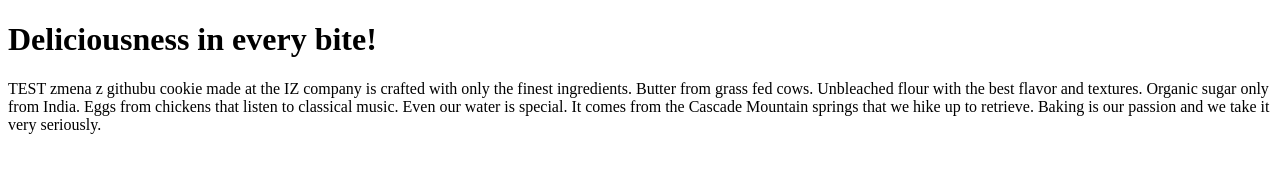
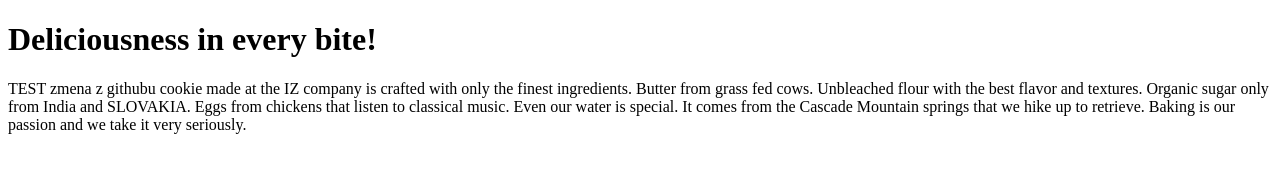
Before and after one commit to dobby2929/testGITbash, a plain HTML site: page index.htm in a window 1280 px wide. Drawn offline with Linux system fonts and the light colour scheme.

Commit message:
Update index.htm

```diff
--- a/index.htm
+++ b/index.htm
@@ -4,7 +4,7 @@
 
 <h1>Deliciousness in every bite!</h1>
 <p>TEST zmena z githubu
- cookie made at the IZ company is crafted with only the finest ingredients. Butter from grass fed cows. Unbleached flour with the best flavor and textures. Organic sugar only from India. Eggs from chickens that listen to classical music. Even our water is special. It comes from the Cascade Mountain springs that we hike up to retrieve. Baking is our passion and we take it very seriously.</p>
+ cookie made at the IZ company is crafted with only the finest ingredients. Butter from grass fed cows. Unbleached flour with the best flavor and textures. Organic sugar only from India and SLOVAKIA. Eggs from chickens that listen to classical music. Even our water is special. It comes from the Cascade Mountain springs that we hike up to retrieve. Baking is our passion and we take it very seriously.</p>
 
 </body>
 </html>
```
